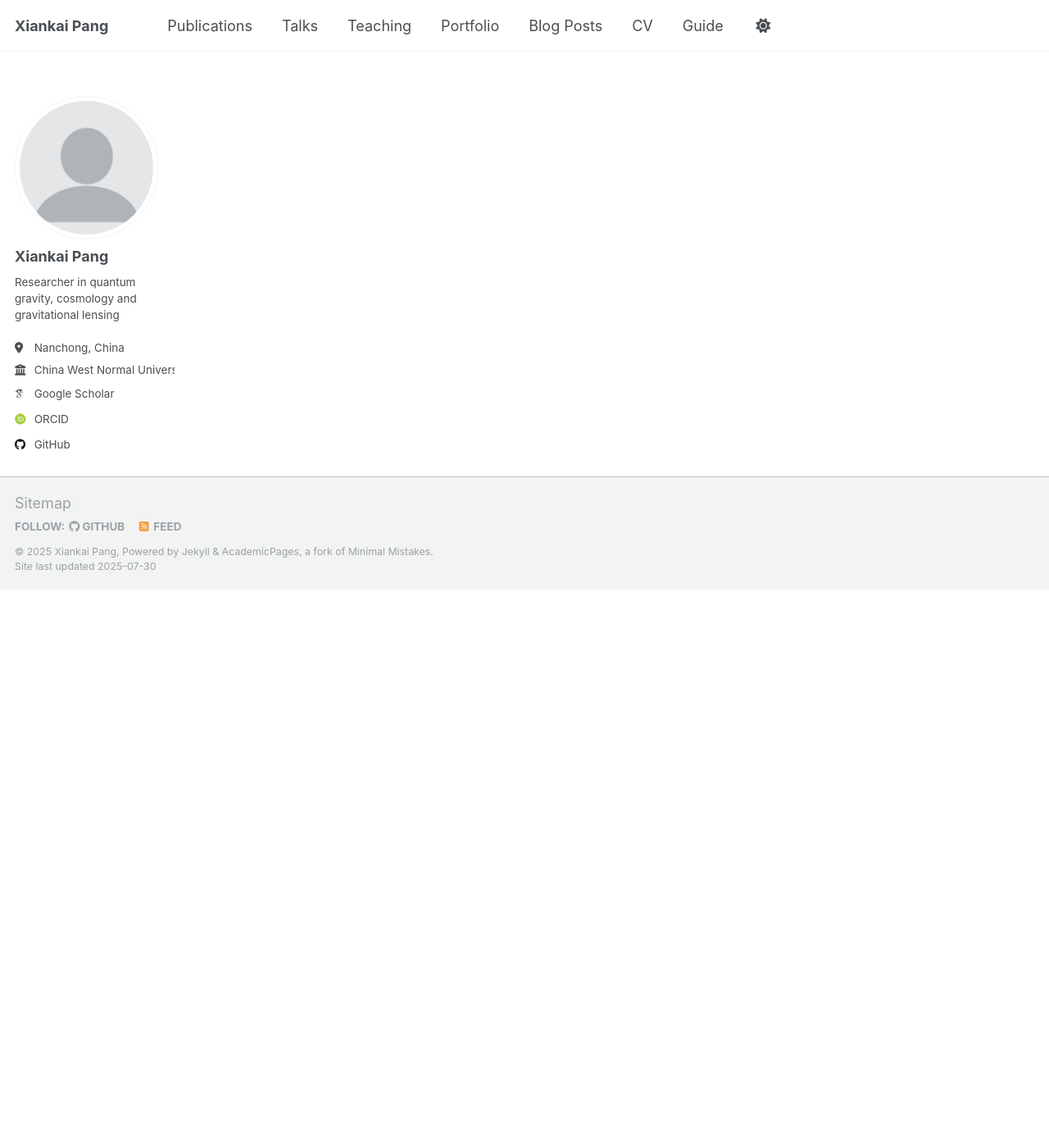
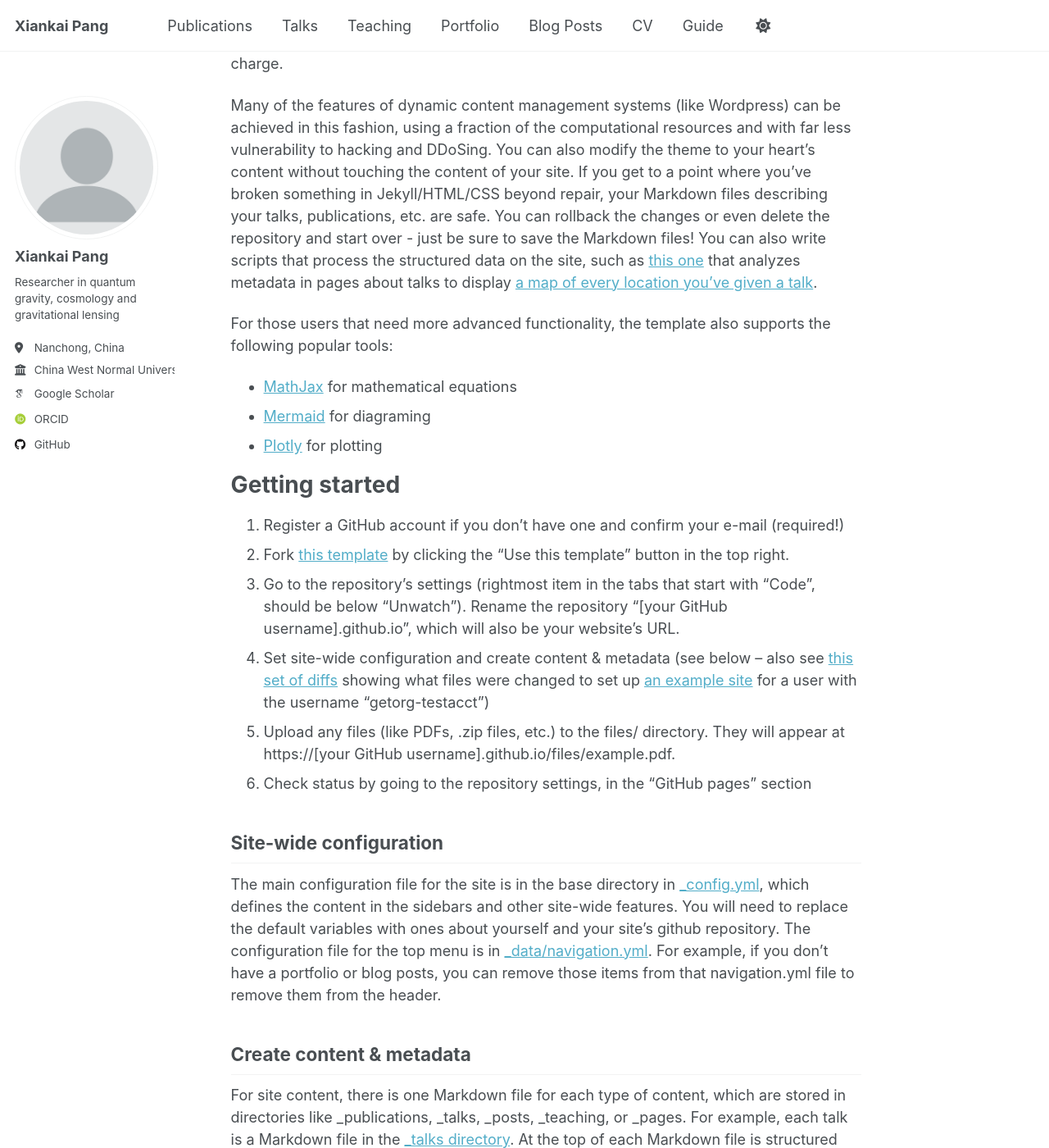
Before and after one commit to NineBeans2/NineBeans2.github.io, a Jekyll site: the page built from _pages/about.md, in a window 1280 px wide and 1400 px high, scrolled down 681 px. Shown: the whole window at 82% size. Built offline with Jekyll 4.4.1, drawn with Linux system fonts in a browser that asks for light colours; some web fonts are replaced; a script that is not in the unit is left out; some of the changed text lies outside the part shown.

Commit message:
under construction added

```diff
--- a/_config.yml
+++ b/_config.yml
@@ -12,7 +12,7 @@
 title                    : "Xiankai Pang"
 title_separator          : " "
 name                     : &name "Xiankai Pang"
-description              : &description "Researcher in quantum gravity, cosmology and gravitational lensing"
+description              : &description "Quantum gravity, cosmology and gravitational lensing"
 url                      : https://ninebeans2.github.io # the base hostname & protocol for your site e.g. "https://[your GitHub username].github.io" or if you already have some other page hosted on Github then use "https://[your GitHub username].github.io/[Your Repo Name]"
 baseurl                  : "" # the subpath of your site, e.g. "/blog"
 repository               : "NineBeans2/NineBeans2.github.io"
--- a/_pages/about.md
+++ b/_pages/about.md
@@ -1,6 +1,5 @@
 ---
 permalink: /
-<!-- title: "Academic Pages is a ready-to-fork GitHub Pages template for academic personal websites" -->
 title: "Xiankai Pang's Personal webpage"
 author_profile: true
 redirect_from:
@@ -8,52 +7,52 @@
   - /about.html
 ---
 
-<!-- This is the front page of a website that is powered by the [Academic Pages template](https://github.com/academicpages/academicpages.github.io) and hosted on GitHub pages. [GitHub pages](https://pages.github.com) is a free service in which websites are built and hosted from code and data stored in a GitHub repository, automatically updating when a new commit is made to the repository. This template was forked from the [Minimal Mistakes Jekyll Theme](https://mmistakes.github.io/minimal-mistakes/) created by Michael Rose, and then extended to support the kinds of content that academics have: publications, talks, teaching, a portfolio, blog posts, and a dynamically-generated CV. Incidentally, these same features make it a great template for anyone that needs to show off a professional template! -->
+Under Construction.
 
-<!--  You can fork [this template](https://github.com/academicpages/academicpages.github.io) right now, modify the configuration and Markdown files, add your own PDFs and other content, and have your own site for free, with no ads! -->
+This is the front page of a website that is powered by the [Academic Pages template](https://github.com/academicpages/academicpages.github.io) and hosted on GitHub pages. [GitHub pages](https://pages.github.com) is a free service in which websites are built and hosted from code and data stored in a GitHub repository, automatically updating when a new commit is made to the repository. This template was forked from the [Minimal Mistakes Jekyll Theme](https://mmistakes.github.io/minimal-mistakes/) created by Michael Rose, and then extended to support the kinds of content that academics have: publications, talks, teaching, a portfolio, blog posts, and a dynamically-generated CV. Incidentally, these same features make it a great template for anyone that needs to show off a professional template!
 
-<!-- A data-driven personal website -->
-<!-- ====== -->
-<!-- Like many other Jekyll-based GitHub Pages templates, Academic Pages makes you separate the website's content from its form. The content & metadata of your website are in structured Markdown files, while various other files constitute the theme, specifying how to transform that content & metadata into HTML pages. You keep these various Markdown (.md), YAML (.yml), HTML, and CSS files in a public GitHub repository. Each time you commit and push an update to the repository, the [GitHub pages](https://pages.github.com/) service creates static HTML pages based on these files, which are hosted on GitHub's servers free of charge. -->
+ You can fork [this template](https://github.com/academicpages/academicpages.github.io) right now, modify the configuration and Markdown files, add your own PDFs and other content, and have your own site for free, with no ads!
 
-<!-- Many of the features of dynamic content management systems (like Wordpress) can be achieved in this fashion, using a fraction of the computational resources and with far less vulnerability to hacking and DDoSing. You can also modify the theme to your heart's content without touching the content of your site. If you get to a point where you've broken something in Jekyll/HTML/CSS beyond repair, your Markdown files describing your talks, publications, etc. are safe. You can rollback the changes or even delete the repository and start over - just be sure to save the Markdown files! You can also write scripts that process the structured data on the site, such as [this one](https://github.com/academicpages/academicpages.github.io/blob/master/talkmap.ipynb) that analyzes metadata in pages about talks to display [a map of every location you've given a talk](https://academicpages.github.io/talkmap.html). -->
+A data-driven personal website
+======
+Like many other Jekyll-based GitHub Pages templates, Academic Pages makes you separate the website's content from its form. The content & metadata of your website are in structured Markdown files, while various other files constitute the theme, specifying how to transform that content & metadata into HTML pages. You keep these various Markdown (.md), YAML (.yml), HTML, and CSS files in a public GitHub repository. Each time you commit and push an update to the repository, the [GitHub pages](https://pages.github.com/) service creates static HTML pages based on these files, which are hosted on GitHub's servers free of charge.
 
-<!-- For those users that need more advanced functionality, the template also supports the following popular tools: -->
-<!-- - [MathJax](https://www.mathjax.org/) for mathematical equations -->
-<!-- - [Mermaid](https://mermaid.js.org/) for diagraming -->
-<!-- - [Plotly](https://plotly.com/javascript/) for plotting -->
+Many of the features of dynamic content management systems (like Wordpress) can be achieved in this fashion, using a fraction of the computational resources and with far less vulnerability to hacking and DDoSing. You can also modify the theme to your heart's content without touching the content of your site. If you get to a point where you've broken something in Jekyll/HTML/CSS beyond repair, your Markdown files describing your talks, publications, etc. are safe. You can rollback the changes or even delete the repository and start over - just be sure to save the Markdown files! You can also write scripts that process the structured data on the site, such as [this one](https://github.com/academicpages/academicpages.github.io/blob/master/talkmap.ipynb) that analyzes metadata in pages about talks to display [a map of every location you've given a talk](https://academicpages.github.io/talkmap.html).
 
-<!-- Getting started -->
-<!-- ====== -->
-<!-- 1. Register a GitHub account if you don't have one and confirm your e-mail (required!) -->
-<!-- 1. Fork [this template](https://github.com/academicpages/academicpages.github.io) by clicking the "Use this template" button in the top right. -->
-<!-- 1. Go to the repository's settings (rightmost item in the tabs that start with "Code", should be below "Unwatch"). Rename the repository "[your GitHub username].github.io", which will also be your website's URL. -->
-<!-- 1. Set site-wide configuration and create content & metadata (see below -- also see [this set of diffs](http://archive.is/3TPas) showing what files were changed to set up [an example site](https://getorg-testacct.github.io) for a user with the username "getorg-testacct") -->
-<!-- 1. Upload any files (like PDFs, .zip files, etc.) to the files/ directory. They will appear at https://[your GitHub username].github.io/files/example.pdf. -->
-<!-- 1. Check status by going to the repository settings, in the "GitHub pages" section -->
+For those users that need more advanced functionality, the template also supports the following popular tools:
+- [MathJax](https://www.mathjax.org/) for mathematical equations
+- [Mermaid](https://mermaid.js.org/) for diagraming
+- [Plotly](https://plotly.com/javascript/) for plotting
 
-<!-- Site-wide configuration -->
-<!-- ------ -->
-<!-- The main configuration file for the site is in the base directory in [_config.yml](https://github.com/academicpages/academicpages.github.io/blob/master/_config.yml), which defines the content in the sidebars and other site-wide features. You will need to replace the default variables with ones about yourself and your site's github repository. The configuration file for the top menu is in [_data/navigation.yml](https://github.com/academicpages/academicpages.github.io/blob/master/_data/navigation.yml). For example, if you don't have a portfolio or blog posts, you can remove those items from that navigation.yml file to remove them from the header. -->
+Getting started
+======
+1. Register a GitHub account if you don't have one and confirm your e-mail (required!)
+1. Fork [this template](https://github.com/academicpages/academicpages.github.io) by clicking the "Use this template" button in the top right.
+1. Go to the repository's settings (rightmost item in the tabs that start with "Code", should be below "Unwatch"). Rename the repository "[your GitHub username].github.io", which will also be your website's URL.
+1. Set site-wide configuration and create content & metadata (see below -- also see [this set of diffs](http://archive.is/3TPas) showing what files were changed to set up [an example site](https://getorg-testacct.github.io) for a user with the username "getorg-testacct")
+1. Upload any files (like PDFs, .zip files, etc.) to the files/ directory. They will appear at https://[your GitHub username].github.io/files/example.pdf.
+1. Check status by going to the repository settings, in the "GitHub pages" section
 
-<!-- Create content & metadata -->
-<!-- ------ -->
-<!-- For site content, there is one Markdown file for each type of content, which are stored in directories like _publications, _talks, _posts, _teaching, or _pages. For example, each talk is a Markdown file in the [_talks directory](https://github.com/academicpages/academicpages.github.io/tree/master/_talks). At the top of each Markdown file is structured data in YAML about the talk, which the theme will parse to do lots of cool stuff. The same structured data about a talk is used to generate the list of talks on the [Talks page](https://academicpages.github.io/talks), each [individual page](https://academicpages.github.io/talks/2012-03-01-talk-1) for specific talks, the talks section for the [CV page](https://academicpages.github.io/cv), and the [map of places you've given a talk](https://academicpages.github.io/talkmap.html) (if you run this [python file](https://github.com/academicpages/academicpages.github.io/blob/master/talkmap.py) or [Jupyter notebook](https://github.com/academicpages/academicpages.github.io/blob/master/talkmap.ipynb), which creates the HTML for the map based on the contents of the _talks directory). -->
+Site-wide configuration
+------
+The main configuration file for the site is in the base directory in [_config.yml](https://github.com/academicpages/academicpages.github.io/blob/master/_config.yml), which defines the content in the sidebars and other site-wide features. You will need to replace the default variables with ones about yourself and your site's github repository. The configuration file for the top menu is in [_data/navigation.yml](https://github.com/academicpages/academicpages.github.io/blob/master/_data/navigation.yml). For example, if you don't have a portfolio or blog posts, you can remove those items from that navigation.yml file to remove them from the header.
 
-<!-- **Markdown generator** -->
+Create content & metadata
+------
+For site content, there is one Markdown file for each type of content, which are stored in directories like _publications, _talks, _posts, _teaching, or _pages. For example, each talk is a Markdown file in the [_talks directory](https://github.com/academicpages/academicpages.github.io/tree/master/_talks). At the top of each Markdown file is structured data in YAML about the talk, which the theme will parse to do lots of cool stuff. The same structured data about a talk is used to generate the list of talks on the [Talks page](https://academicpages.github.io/talks), each [individual page](https://academicpages.github.io/talks/2012-03-01-talk-1) for specific talks, the talks section for the [CV page](https://academicpages.github.io/cv), and the [map of places you've given a talk](https://academicpages.github.io/talkmap.html) (if you run this [python file](https://github.com/academicpages/academicpages.github.io/blob/master/talkmap.py) or [Jupyter notebook](https://github.com/academicpages/academicpages.github.io/blob/master/talkmap.ipynb), which creates the HTML for the map based on the contents of the _talks directory).
 
-<!-- The repository includes [a set of Jupyter notebooks](https://github.com/academicpages/academicpages.github.io/tree/master/markdown_generator -->
-<!-- ) that converts a CSV containing structured data about talks or presentations into individual Markdown files that will be properly formatted for the Academic Pages template. The sample CSVs in that directory are the ones I used to create my own personal website at stuartgeiger.com. My usual workflow is that I keep a spreadsheet of my publications and talks, then run the code in these notebooks to generate the Markdown files, then commit and push them to the GitHub repository. -->
+**Markdown generator**
 
-<!-- How to edit your site's GitHub repository -->
-<!-- ------ -->
-<!-- Many people use a git client to create files on their local computer and then push them to GitHub's servers. If you are not familiar with git, you can directly edit these configuration and Markdown files directly in the github.com interface. Navigate to a file (like [this one](https://github.com/academicpages/academicpages.github.io/blob/master/_talks/2012-03-01-talk-1.md) and click the pencil icon in the top right of the content preview (to the right of the "Raw | Blame | History" buttons). You can delete a file by clicking the trashcan icon to the right of the pencil icon. You can also create new files or upload files by navigating to a directory and clicking the "Create new file" or "Upload files" buttons. -->
+The repository includes [a set of Jupyter notebooks](https://github.com/academicpages/academicpages.github.io/tree/master/markdown_generator
+) that converts a CSV containing structured data about talks or presentations into individual Markdown files that will be properly formatted for the Academic Pages template. The sample CSVs in that directory are the ones I used to create my own personal website at stuartgeiger.com. My usual workflow is that I keep a spreadsheet of my publications and talks, then run the code in these notebooks to generate the Markdown files, then commit and push them to the GitHub repository.
 
-<!-- Example: editing a Markdown file for a talk -->
-<!-- ![Editing a Markdown file for a talk](/images/editing-talk.png) -->
+How to edit your site's GitHub repository
+------
+Many people use a git client to create files on their local computer and then push them to GitHub's servers. If you are not familiar with git, you can directly edit these configuration and Markdown files directly in the github.com interface. Navigate to a file (like [this one](https://github.com/academicpages/academicpages.github.io/blob/master/_talks/2012-03-01-talk-1.md) and click the pencil icon in the top right of the content preview (to the right of the "Raw | Blame | History" buttons). You can delete a file by clicking the trashcan icon to the right of the pencil icon. You can also create new files or upload files by navigating to a directory and clicking the "Create new file" or "Upload files" buttons.
 
-<!-- For more info -->
-<!-- ------ -->
-<!-- More info about configuring Academic Pages can be found in [the guide](https://academicpages.github.io/markdown/), the [growing wiki](https://github.com/academicpages/academicpages.github.io/wiki), and you can always [ask a question on GitHub](https://github.com/academicpages/academicpages.github.io/discussions). The [guides for the Minimal Mistakes theme](https://mmistakes.github.io/minimal-mistakes/docs/configuration/) (which this theme was forked from) might also be helpful. -->
+Example: editing a Markdown file for a talk
+![Editing a Markdown file for a talk](/images/editing-talk.png)
 
-Under Construction.
+For more info
+------
+More info about configuring Academic Pages can be found in [the guide](https://academicpages.github.io/markdown/), the [growing wiki](https://github.com/academicpages/academicpages.github.io/wiki), and you can always [ask a question on GitHub](https://github.com/academicpages/academicpages.github.io/discussions). The [guides for the Minimal Mistakes theme](https://mmistakes.github.io/minimal-mistakes/docs/configuration/) (which this theme was forked from) might also be helpful.
```
